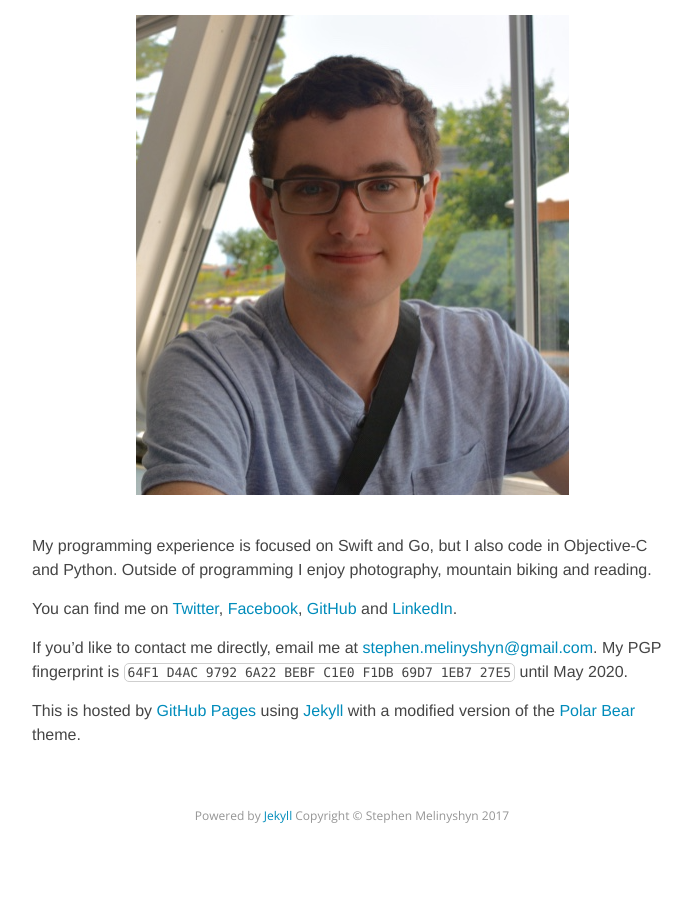
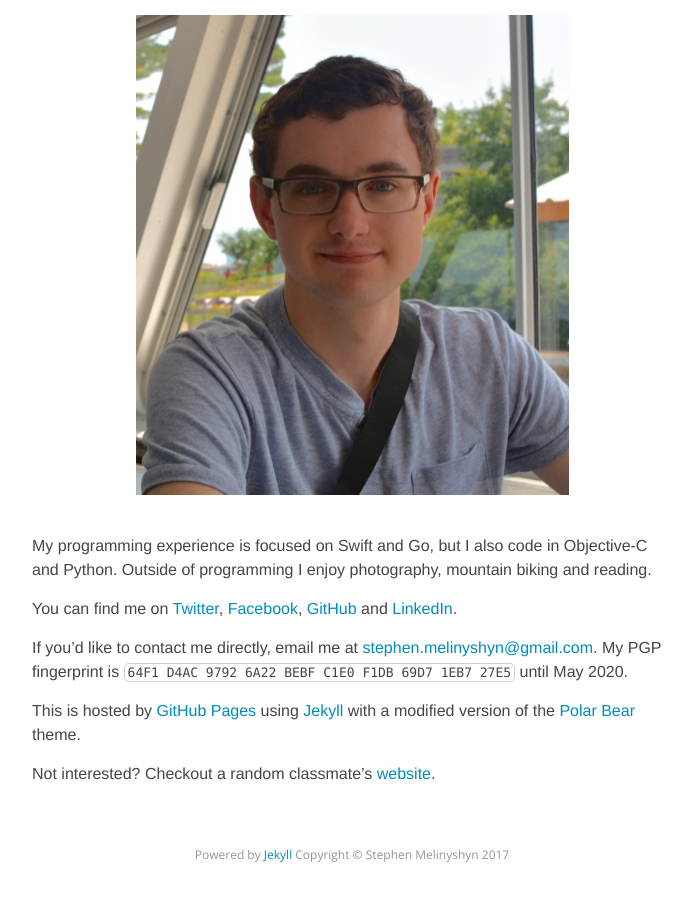
Before and after one commit to Melinysh/melinysh.github.io, a Jekyll site: the page built from about.md, in a window 1280 px wide and 900 px high, scrolled down 588 px. Shown: the whole window, without its empty margins (288-980 px from the left). Built offline with Jekyll 4.4.1, drawn with Linux system fonts in a browser that asks for light colours; nearby versions of some CDN libraries; before the commit the page ends 1449 px from its top, so only the background shows below that.

Commit message:
Add link to Arash's random site redirector

```diff
--- a/about.md
+++ b/about.md
@@ -5,7 +5,6 @@ permalink: /about/
 ---
 
 Hello there! I'm Stephen. I'm a Software Engineering (Class of 2020) student at the University of Waterloo.
-
 {% include image.html img="me.png" title="Stephen Melinyshyn"	 %}
 
 My programming experience is focused on Swift and Go, but I also code in Objective-C and Python. Outside of programming I enjoy photography, mountain biking and reading.
@@ -15,3 +14,5 @@ You can find me on [Twitter](https://twitter.com/Melinysh), [Facebook](https://w
 If you'd like to contact me directly, email me at [stephen.melinyshyn@gmail.com](mailto:stephen.melinyshyn@gmail.com). My PGP fingerprint is `64F1 D4AC 9792 6A22 BEBF C1E0 F1DB 69D7 1EB7 27E5` until May 2020.
 
 This is hosted by [GitHub Pages](https://pages.github.com) using [Jekyll](http://jekyllrb.com) with a modified version of the [Polar Bear](https://github.com/diezcami/polar-bear-theme/) theme.
+
+Not interested? Checkout a random classmate's [website](http://arashrai.com:5000/randomSEwebsite).
```
